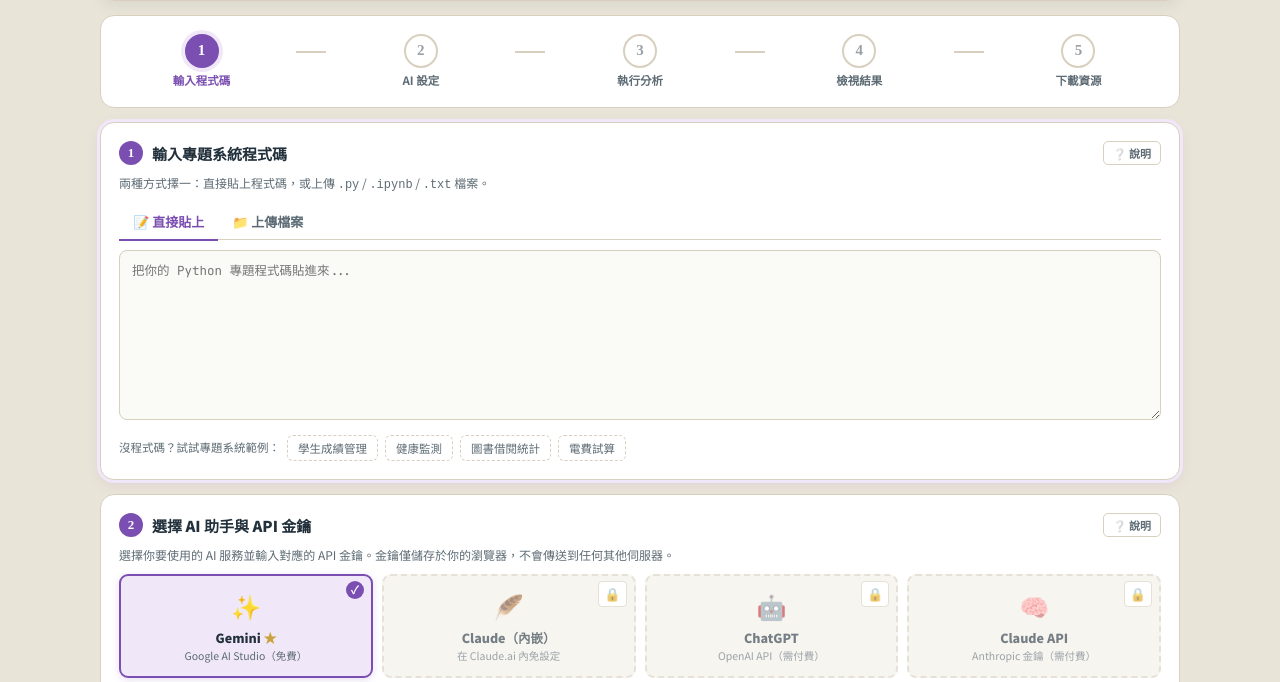
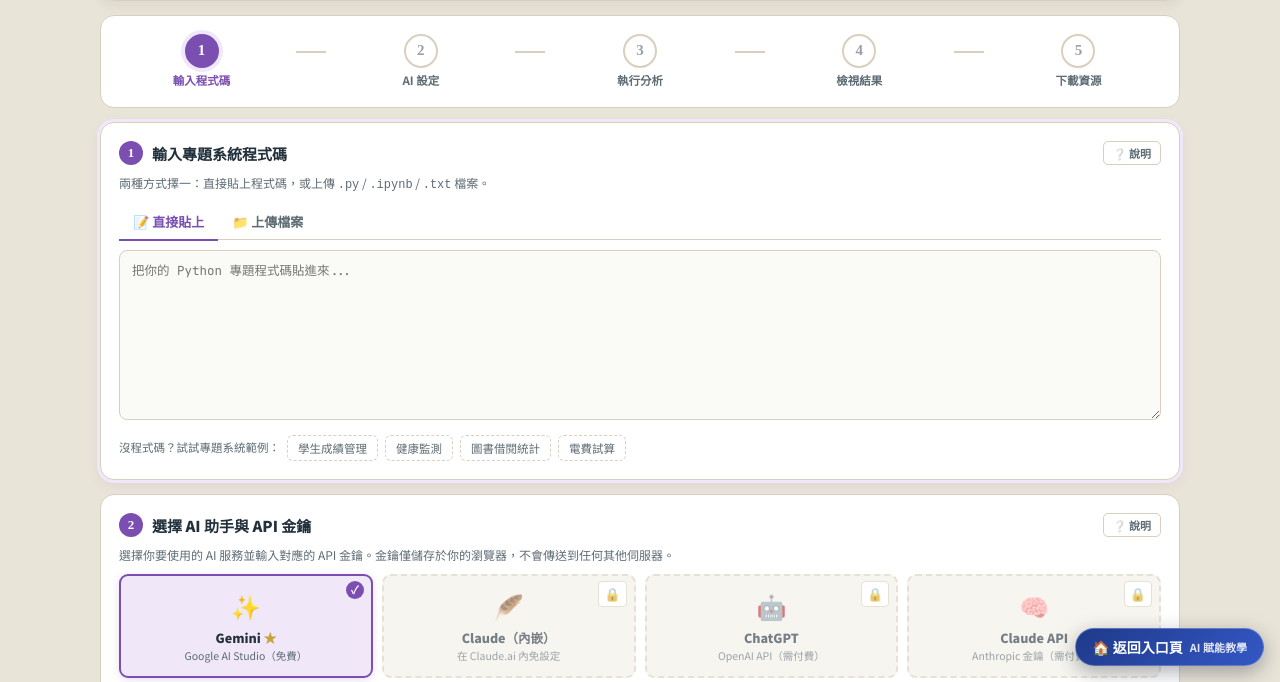
Before and after one commit to pjkuo/IPO_Spliter_tool, a plain HTML site: page index.html in a window 1280 px wide. Shown: the part 118-800 px from the top of the page. Drawn offline with nearby package versions, Linux system fonts and the light colour scheme.

Commit message:
新增「🏠 返回入口頁」浮動按鈕（連回 pjkuo.github.io）

```diff
--- a/index.html
+++ b/index.html
@@ -2554,5 +2554,17 @@ function closeHelp(){
 }
 
 </script>
+
+<!-- 返回入口頁（AI 賦能教學平台入口） -->
+<style id="ae-home-style">
+#aeHome{position:fixed;right:16px;bottom:16px;z-index:2147483000;display:inline-flex;align-items:center;gap:7px;padding:11px 16px;border-radius:999px;
+  font:800 14px/1 'Microsoft JhengHei','PingFang TC','Noto Sans TC',system-ui,sans-serif;color:#fff;text-decoration:none;
+  background:linear-gradient(135deg,#1E3A8A,#3457C5);box-shadow:0 6px 20px rgba(15,23,42,.35);border:1px solid rgba(255,255,255,.25);transition:.18s}
+#aeHome:hover{filter:brightness(1.1);transform:translateY(-1px)}
+#aeHome small{font-size:11px;font-weight:600;opacity:.85}
+@media(max-width:560px){#aeHome{right:12px;bottom:12px;padding:10px 13px}#aeHome small{display:none}}
+@media print{#aeHome{display:none}}
+</style>
+<a id="aeHome" href="https://pjkuo.github.io/" title="回到 AI 賦能教學平台入口頁">🏠 返回入口頁 <small>AI 賦能教學</small></a>
 </body>
 </html>
```
